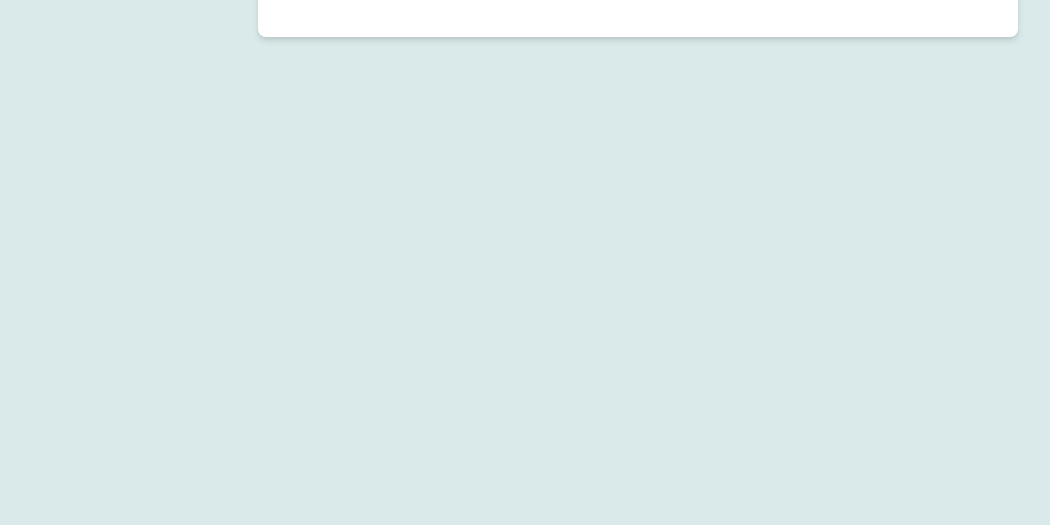
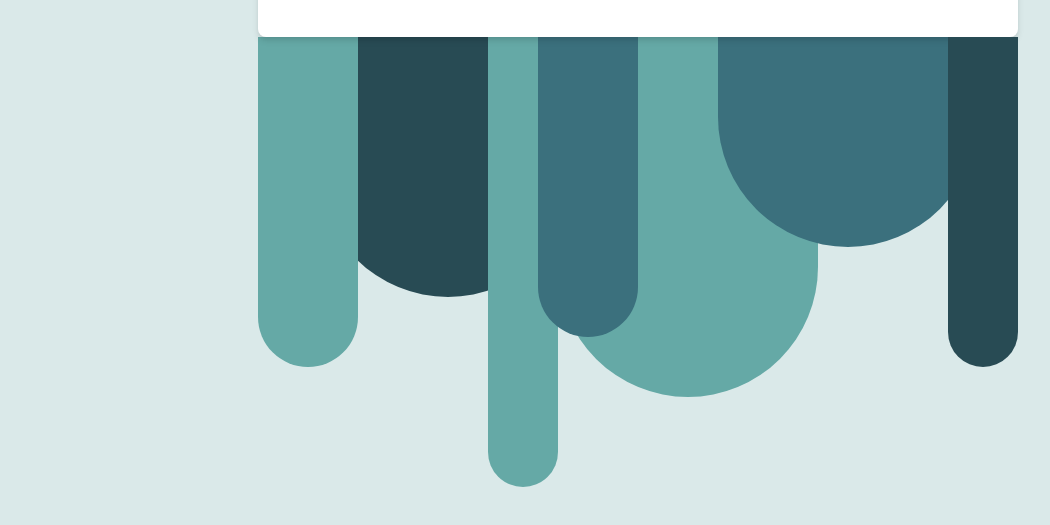
Before and after one commit to LexiKHecht/Animation-Tests, a plain HTML site: page index.html in a window 1280 px wide. Shown: the part 283-808 px from the top of the page, without its empty margins (2-1052 px from the left). Drawn offline with Linux system fonts and the light colour scheme.

Commit message:
drippies and icons

```diff
--- a/index.html
+++ b/index.html
@@ -27,34 +27,33 @@
     <ul class="sidebar-menu">
       <li>
         <a href="#">
-          <!-- <img src="icons/home.png" alt="home icon" /> -->
-          Home
+          <img width="24" height="24" src="icons/sprout.png" alt="sprout icon" />
+          Myself
         </a>
       </li>
       <li>
         <a href="#">
-          <!-- <img src="icons/about.png" alt="about icon" /> -->
-          About
+          <img width="24" height="24" src="icons/leaf.png" alt="leaf icon" />
+          My Dreams
         </a>
       </li>
       <li>
         <a href="#">
-          <!-- <img src="icons/services.png" alt="services icon" /> -->
-          Services
+          <img width="24" height="24" src="icons/bud.png" alt="flower icon" />
+          My Creations
         </a>
       </li>
       <li>
         <a href="#">
-          <!-- <img src="icons/portfolio.png" alt="portfolio icon" /> -->
-          Portfolio
+          <img width="24" height="24" src="icons/branch.png" alt="flower icon" />
+          My Contacts
         </a>
       </li>
       <li>
         <a href="#">
-          <!-- <img src="icons/contact.png" alt="contact icon" /> -->
-          Contact
+          <img width="24" height="24" src="icons/flower.png" alt="flower icon" />
+          My Death ?
         </a>
-      </li>
     </ul>
     </nav>
     <main>
@@ -66,6 +65,16 @@
           nemo quia quae quibusdam dolorum voluptatum nemo quia
         </p>
       </div>
+      <section class="drips">
+        <div class="drip-1"></div>
+        <div class="drip-2"></div>
+        <div class="drip-3"></div>
+        <div class="drip-4"></div>
+        <div class="drip-5"></div>
+        <div class="drip-6"></div>
+        <div class="drip-7"></div>
+
+      </section>
     </main>
 
 </body>
--- a/style.css
+++ b/style.css
@@ -157,3 +157,84 @@ p {
   box-shadow: 0 4px 6px rgba(0, 0, 0, 0.1),
   0 2px 4px -1px rgba(0, 0, 0, 0.06);
 }
+
+.drips {
+  position: absolute;
+  max-width: 800px;
+  height: 100%;
+}
+
+.drip-1 {
+  position: absolute;
+  width: 100px;
+  height: 330px;
+  background-color: var(--accent);
+  top: 0px;
+  z-index: -1;
+  border-radius: 0 0 50px 50px;
+}
+
+.drip-2 {
+  position: absolute;
+  width: 260px;
+  height: 260px;
+  background-color: var(--foreground);
+  top: 0;
+  left: 60px;
+  z-index: -2;
+  border-radius: 0 0 130px 130px;
+}
+
+.drip-3 {
+  position: absolute;
+  width: 70px;
+  height: 450px;
+  background-color: var(--accent);
+  left: 230px;
+  z-index: -1;
+  border-radius: 0 0 50px 50px;
+}
+
+.drip-4 {
+  position: absolute;
+  width: 70px;
+  height: 330px;
+  background-color: var(--foreground);
+  top: 0;
+  left: 690px;
+  z-index: 1;
+  border-radius: 0 0 50px 50px;
+}
+
+.drip-5 {
+  position: absolute;
+  width: 100px;
+  height: 300px;
+  background-color: var(--muted-foreground);
+  top: 0px;
+  left: 280px;
+  z-index: -1;
+  border-radius: 0 0 50px 50px;
+}
+
+.drip-6 {
+  position: absolute;
+  width: 260px;
+  height: 360px;
+  background-color: var(--accent);
+  top: 0;
+  left: 300px;
+  z-index: -3;
+  border-radius: 0 0 130px 130px;
+}
+
+.drip-7 {
+  position: absolute;
+  width: 260px;
+  height: 210px;
+  background-color: var(--muted-foreground);
+  top: 0px;
+  left: 460px;
+  z-index: -1;
+  border-radius: 0 0 130px 130px;
+}
```
Also changed, not shown: icons/branch.png (added), icons/bud.png (added), icons/flower.png (added), icons/leaf.png (added), icons/sprout.png (added).
